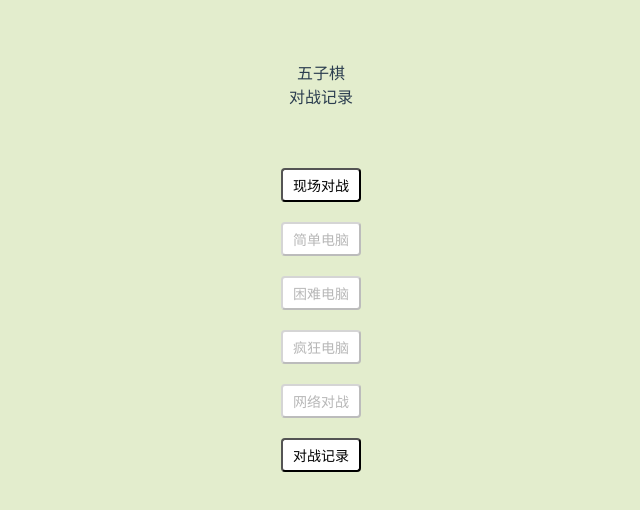
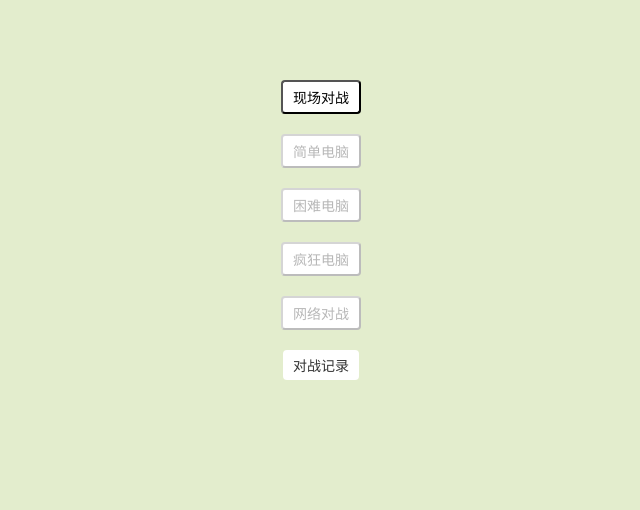
Before and after one commit to lin09/Gobang-vue2.0, a Vue app: page / in a window 1280 px wide. Shown: the top 510 px of the page, without its empty margins (319-959 px from the left). Built offline with nearby package versions, Linux system fonts and the light colour scheme.

Commit message:
使用vue-router

```diff
--- a/package.json
+++ b/package.json
@@ -11,6 +11,7 @@
     "node-sass": "^4.10.0",
     "sass-loader": "^7.1.0",
     "vue": "^2.5.17",
+    "vue-router": "^3.0.1",
     "vuex": "^3.0.1"
   },
   "devDependencies": {
--- a/src/App.vue
+++ b/src/App.vue
@@ -1,41 +1,13 @@
 <template>
   <div id="app">
-    <div>五子棋</div>
-    <div v-if="!isStart">
-      <div>对战记录</div>
-      <Welcome />
-    </div>
-    <div v-if="isStart">
-      <InfoTool />
-      <Checkerboard />
-    </div>
+    <router-view />
   </div>
 </template>
 
 <script>
-import { mapState } from 'vuex'
-import { opponent } from './constant'
-import { cloneDeep } from './tools'
-import Welcome from './components/Welcome.vue'
-import Checkerboard from './components/Checkerboard.vue'
-import InfoTool from './components/InfoTool.vue'
 
 export default {
   name: 'app',
-  data: () => {
-    return {
-      opponent: cloneDeep(opponent)
-    }
-  },
-  computed: mapState({
-    isStart: state => state.isStart,
-    selectOpponent: 'opponent'
-  }),
-  components: {
-    Welcome,
-    InfoTool,
-    Checkerboard
-  }
 }
 </script>
 
@@ -44,6 +16,12 @@ export default {
   box-sizing: border-box;
 }
 
+a {
+  color: #333;
+  text-decoration: none;
+}
+
+.btn,
 button {
   border-radius: 4px;
   padding: 5px 10px;
--- a/src/main.js
+++ b/src/main.js
@@ -1,10 +1,12 @@
 import Vue from 'vue'
 import App from './App.vue'
+import router from './router'
 import store from './store'
 
 Vue.config.productionTip = false
 
 new Vue({
-  render: h => h(App),
-  store
+  router,
+  store,
+  render: h => h(App)
 }).$mount('#app')
--- /dev/null
+++ b/src/page/Error.vue
@@ -0,0 +1,25 @@
+<template>
+  <div class="error">
+    <div class="code">{{ $route.query.errorCode }}</div>
+  </div>
+</template>
+
+<script>
+export default {
+  name: 'error',
+  data () {
+    return {
+      errorCode: 0
+    }
+  },
+  created () {
+    this.errorCode = this.$route.query.errorCode || 404
+  }
+}
+</script>
+
+<style lang="scss" scoped>
+.code {
+  font-size: 50px;
+}
+</style>
--- /dev/null
+++ b/src/page/Game.vue
@@ -0,0 +1,19 @@
+<template>
+  <div class="game">
+    <InfoTool />
+    <Checkerboard />
+  </div>
+</template>
+
+<script>
+import InfoTool from '../components/InfoTool'
+import Checkerboard from '../components/Checkerboard'
+
+export default {
+  name: 'game',
+  components: {
+    InfoTool,
+    Checkerboard
+  }
+}
+</script>
--- a/src/components/Welcome.vue
+++ b/src/page/Home.vue
@@ -1,14 +1,14 @@
 <template>
-  <div class="welcome">
+  <div class="home">
     <div class="opponent">
-      <button
+      <button class="btn"
         v-for="(item, key) in opponent"
         :key="key"
-        :disabled="item.value !== opponent.site.value"
+        :disabled="active.indexOf(item.value) === -1"
         @click="handleOpponent(item)">
         {{ item.text }}
       </button>
-      <button>对战记录</button>
+      <router-link class="btn" to="/log">对战记录</router-link>
     </div>
   </div>
 </template>
@@ -19,19 +19,21 @@ import { opponent, piece } from '../constant'
 import { cloneDeep } from '../tools'
 
 export default {
-  name: 'welcome',
+  name: 'home',
   data () {
     return {
-      opponent: cloneDeep(opponent)
+      opponent: cloneDeep(opponent),
+      active: [opponent.site.value]
     }
   },
   created () {
+    window.home = this
+
     this.setCountDown(0)
   },
   methods: {
-    ...mapMutations(['setIsStart', 'setOpponent', 'setUsers', 'setCountDown']),
+    ...mapMutations(['setOpponent', 'setUsers', 'setCountDown']),
     handleOpponent (data) {
-      this.setIsStart(true)
       this.setOpponent(data)
 
       if (data.value === opponent.site.value) {
@@ -48,13 +50,15 @@ export default {
           }
         ])
       }
+
+      this.$router.push('game')
     }
   }
 }
 </script>
 
 <style lang="scss" scoped>
-.welcome {
+.home {
   display: flex;
   flex-direction: column;
   align-items: center;
@@ -66,7 +70,7 @@ export default {
   flex-direction: column;
   align-items: center;
 
-  button {
+  .btn {
     margin-top: 20px;
   }
 }
--- /dev/null
+++ b/src/page/Log.vue
@@ -0,0 +1,13 @@
+<template>
+  <div class="log">log</div>
+</template>
+
+<script>
+export default {
+  name: 'log'
+}
+</script>
+
+<style lang="scss" scoped>
+
+</style>
--- /dev/null
+++ b/src/router/index.js
@@ -0,0 +1,9 @@
+import Vue from 'vue'
+import VueRouter from 'vue-router'
+import routes from './routes'
+
+Vue.use(VueRouter)
+export default new VueRouter({
+  mode: 'history',
+  routes
+})
--- /dev/null
+++ b/src/router/routes.js
@@ -0,0 +1,27 @@
+import ErrorPage from '../page/Error'
+import Home from '../page/Home'
+import Game from '../page/Game'
+import Log from '../page/Log'
+
+export default [
+  {
+    path: '/',
+    name: 'home',
+    component: Home
+  },
+  {
+    path: '/game',
+    name: 'game',
+    component: Game
+  },
+  {
+    path: '/log',
+    name: 'log',
+    component: Log
+  },
+  {
+    path: '*',
+    name: 'error',
+    component: ErrorPage
+  }
+]
```
Also changed, not shown: 1 other file (tests, documents, lock files or other folders).
